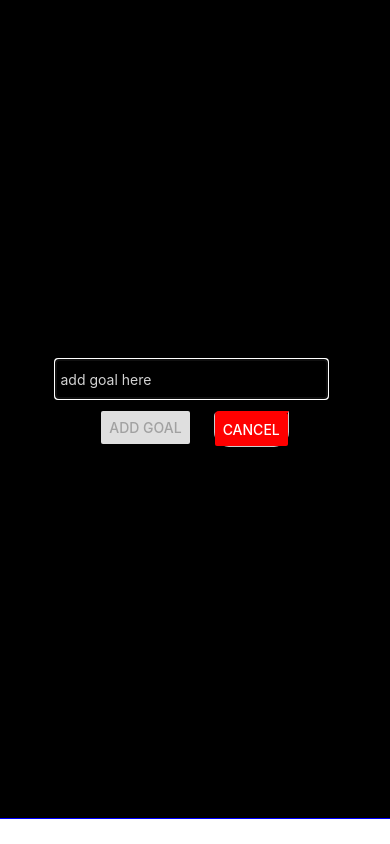
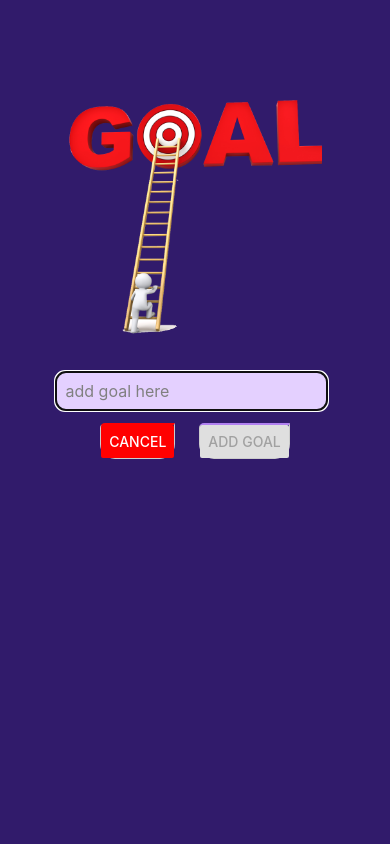
Before and after one commit to BaseBenjamin13/first-mobile-app, a React Native app: screen / in a window 390 px wide. Both pictures are taken after a click on the button "ADD A GOAL". Built offline with nearby package versions, Linux system fonts and the light colour scheme.

Commit message:
adding image and styling

```diff
--- a/App.js
+++ b/App.js
@@ -1,5 +1,6 @@
 import React, { useState } from 'react';
 import { StyleSheet, Text, View, FlatList, Button } from 'react-native';
+import { StatusBar } from 'expo-status-bar';
 
 import GoalItem from './components/GoalItem';
 import GoalInput from './components/GoalInput';
@@ -31,15 +32,18 @@ export default function App() {
     }
 
   return (
+    <>
+    <StatusBar style="light"/>
     <View style={styles.appContainer}>
-
-        <Button title="Add A Goal" color="#5e0acc"
-        onPress={() => setModalIsVisible(!modalIsVisible)}/>
+        <View style={styles.showModalButton}>
+            <Button title="Add A Goal" color="#5e0acc"
+            onPress={() => setModalIsVisible(!modalIsVisible)}/>
+        </View>
         <GoalInput addGoalHandler={addGoalHandler} modalIsVisible={modalIsVisible} setModalIsVisible={setModalIsVisible}/>
 
         <View style={styles.goalsContainer}>
             {goals.length <= 0?
-                <Text>...List of goals</Text>
+                <Text style={styles.listText}>...List of goals</Text>
                 :
                 <FlatList data={goals} renderItem={(item) => {
                     return <GoalItem item={item} deleteHandler={deleteHandler} />
@@ -47,6 +51,7 @@ export default function App() {
             }
         </View>
     </View>
+    </>
   );
 }
 
@@ -55,9 +60,22 @@ const styles = StyleSheet.create({
         flex: 1,
         paddingTop: 50,
         paddingHorizontal: 16,
+        // backgroundColor: 'black',
+
+    },
+    showModalButton: {
+        margin: 25,
+        marginRight: 50,
+        marginLeft: 50,
         backgroundColor: 'black',
+        borderRadius: 10,
     },
     goalsContainer: {
         flex: 4,
     },
+    listText: {
+        margin: 20,
+        color: 'white',
+        alignSelf: 'center',
+    }
 });
--- a/app.json
+++ b/app.json
@@ -6,6 +6,7 @@
     "orientation": "portrait",
     "icon": "./assets/icon.png",
     "userInterfaceStyle": "dark",
+    "backgroundColor": "#1e085a",
     "splash": {
       "image": "./assets/splash.png",
       "resizeMode": "contain",
--- a/components/GoalInput.js
+++ b/components/GoalInput.js
@@ -1,5 +1,5 @@
 import React, { useState } from 'react'
-import { StyleSheet, View, TextInput, Button, Modal } from 'react-native';
+import { StyleSheet, View, TextInput, Button, Modal, Image } from 'react-native';
 
 
 
@@ -19,20 +19,22 @@ function GoalInput({ addGoalHandler, modalIsVisible, setModalIsVisible }) {
     return (
         <Modal visible={modalIsVisible} animationType='slide'>
             <View style={styles.inputContainer}>
+                <Image source={require('../assets/goal.png')} style={styles.image} />
                 <TextInput
                 style={styles.textInput}
                 onChangeText={goalInputHandler}
                 value={enteredGoalText}
                 placeholder='add goal here'
-                placeholderTextColor='lightgray'
+                placeholderTextColor='gray'
                 ></TextInput>
                 <View style={styles.buttonContainer}>
+                    <View style={styles.cancelGoalButton}>
+                        <Button color="red" title="Cancel"
+                        onPress={() => setModalIsVisible(!modalIsVisible)}/>
+                    </View>
                     <View style={styles.addGoalButton}>
                         <Button disabled={enteredGoalText !== '' ? false : true}
-                        title="Add Goal" onPress={addGoal} />
-                    </View>
-                    <View style={styles.cancelGoalButton}>
-                        <Button color="red" title="Cancel"/>
+                        title="Add Goal" onPress={addGoal} color="#b180f0" />
                     </View>
                 </View>
             </View>
@@ -44,28 +46,41 @@ export default GoalInput
 
 const styles = StyleSheet.create({
     inputContainer: {
-        backgroundColor: 'black',
+        backgroundColor: '#311b6b',
         flex: 1,
         flexDirection: 'column',
-        justifyContent: 'center',
         alignItems: 'center',
-        marginBottom: 25,
-        borderBottomWidth: 1,
-        borderBottomColor: 'blue'
+    },
+    image: {
+        width: '65%',
+        height: '30%',
+        margin: 20,
+        marginTop: '25%',
     },
     textInput: {
         height: 40,
         marginRight: 8,
         borderWidth: 1,
-        borderColor: '#cccccc',
-        padding: 5,
-        width: '70%'
+        borderColor: '#e4d0ff',
+        borderRadius: 10,
+        backgroundColor: '#e4d0ff',
+        paddingLeft: 10,
+        width: '70%',
+        color: '#120438',
+        fontSize: 16,
     },
     buttonContainer: {
         flexDirection: 'row',
     },
     addGoalButton: {
         margin: 12,
+        borderWidth: 1,
+        borderColor: '#cccccc',
+        borderRadius: 15,
+        borderTopEndRadius: 0,
+        borderTopStartRadius: 5,
+        borderTopColor: '#b180f0',
+        borderTopWidth: 2,
     },
     cancelGoalButton: {
         margin: 12,
@@ -75,7 +90,6 @@ const styles = StyleSheet.create({
         borderRadius: 15,
         borderTopEndRadius: 0,
         borderTopStartRadius: 5,
-        // borderBottomEndRadius: 15,
         borderTopColor: 'red',
         borderTopWidth: 2,
     },
```
Also changed, not shown: assets/goal.png (added).
